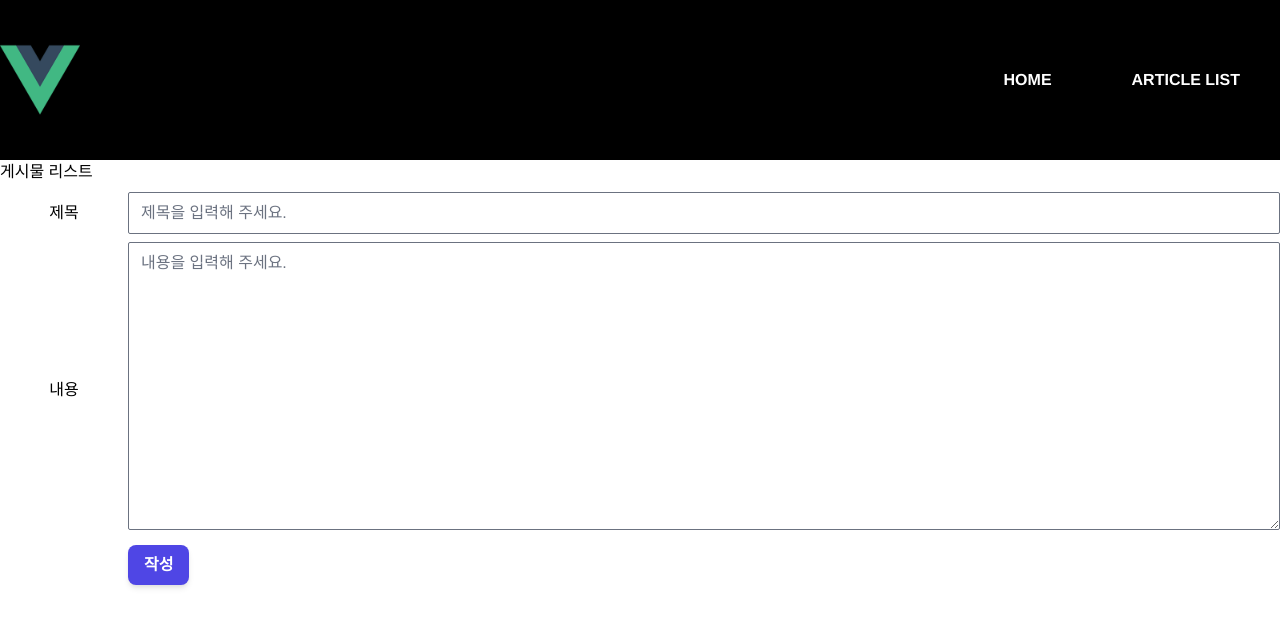
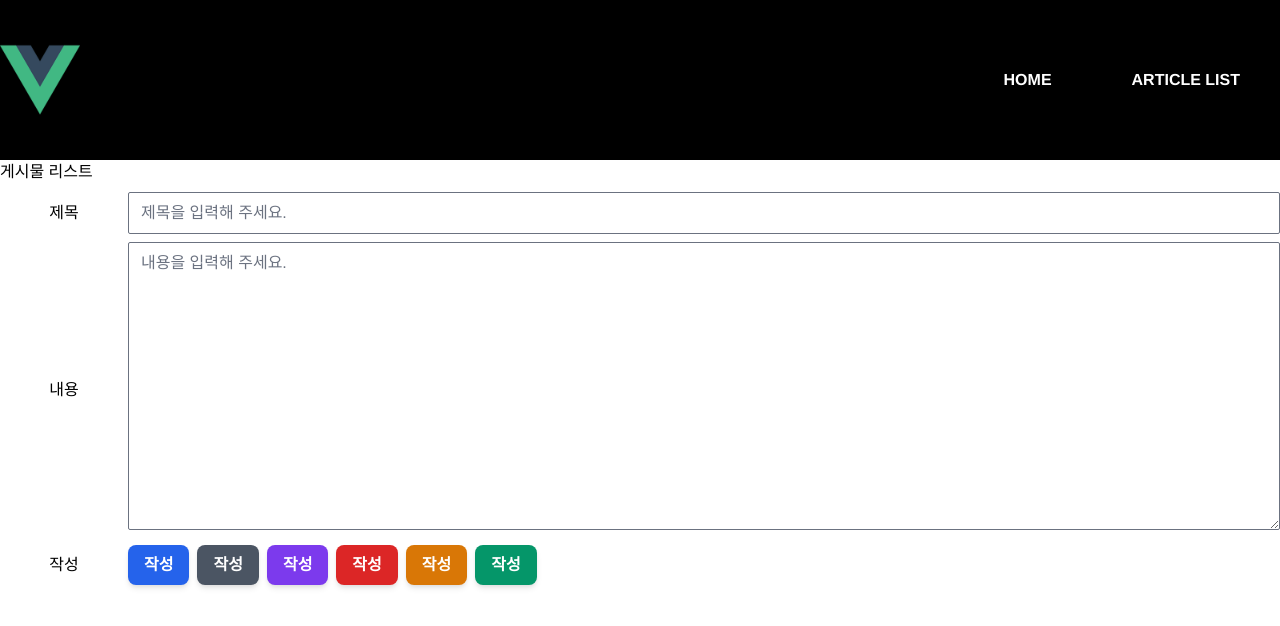
Before and after one commit to d8040/vue_exam, a Vue app: page /article/list in a window 1280 px wide. Shown: the top 626 px of the page. Built offline with nearby package versions, Linux system fonts and the light colour scheme.

Commit message:
상황별 버튼 CSS 생성

```diff
--- a/src/App.vue
+++ b/src/App.vue
@@ -2,7 +2,7 @@
   <header class="header-bar h-40 bg-black">
     <div class="container mx-auto flex h-full text-white">
       <router-link to="/" class="h-full flex items-center">
-        <img class="block w-20" src="./assets/logo.png" alt="">
+        <img class="block w-20" src="./assets/logo.png" alt="" />
       </router-link>
 
       <div class="flex-grow"></div>
@@ -10,12 +10,18 @@
       <nav class="header-bar__menu-box-1">
         <ul class="flex h-full">
           <li>
-            <router-link to="/" class="h-full flex items-center font-bold px-10 hover:bg-white hover:text-black">
+            <router-link
+              to="/"
+              class="h-full flex items-center font-bold px-10 hover:bg-white hover:text-black"
+            >
               HOME
             </router-link>
           </li>
           <li>
-            <router-link to="/article/list" class="h-full flex items-center font-bold px-10 hover:bg-white hover:text-black">
+            <router-link
+              to="/article/list"
+              class="h-full flex items-center font-bold px-10 hover:bg-white hover:text-black"
+            >
               ARTICLE LIST
             </router-link>
           </li>
@@ -29,17 +35,16 @@
 </template>
 
 <script lang="ts">
-import { defineComponent } from 'vue'
+import { defineComponent } from "vue";
 
 export default defineComponent({
-  name: 'App',
-  components: {
-
-  }
-})
+  name: "App",
+  components: {},
+});
 </script>
 <style>
-html, body {
+html,
+body {
   margin: 0;
 }
 #app {
@@ -48,3 +53,26 @@ html, body {
   -moz-osx-font-smoothing: grayscale;
 }
 </style>
+<style lang="postcss">
+.btn-primary {
+  @apply py-2 px-4 bg-blue-600 hover:bg-blue-700 focus:ring-blue-500 focus:ring-offset-blue-200 text-white transition ease-in duration-200 text-center text-base font-semibold shadow-md focus:outline-none focus:ring-2 focus:ring-offset-2 rounded-lg;
+}
+.btn-secondary {
+  @apply py-2 px-4 bg-gray-600 hover:bg-gray-700 focus:ring-gray-500 focus:ring-offset-gray-200 text-white transition ease-in duration-200 text-center text-base font-semibold shadow-md focus:outline-none focus:ring-2 focus:ring-offset-2 rounded-lg;
+}
+.btn-success {
+  @apply py-2 px-4 bg-purple-600 hover:bg-purple-700 focus:ring-purple-500 focus:ring-offset-purple-200 text-white transition ease-in duration-200 text-center text-base font-semibold shadow-md focus:outline-none focus:ring-2 focus:ring-offset-2 rounded-lg;
+}
+.btn-danger {
+  @apply py-2 px-4 bg-red-600 hover:bg-red-700 focus:ring-red-500 focus:ring-offset-red-200 text-white transition ease-in duration-200 text-center text-base font-semibold shadow-md focus:outline-none focus:ring-2 focus:ring-offset-2 rounded-lg;
+}
+.btn-warning {
+  @apply py-2 px-4 bg-yellow-600 hover:bg-yellow-700 focus:ring-yellow-500 focus:ring-offset-yellow-200 text-white transition ease-in duration-200 text-center text-base font-semibold shadow-md focus:outline-none focus:ring-2 focus:ring-offset-2 rounded-lg;
+}
+.btn-info {
+  @apply py-2 px-4 bg-green-600 hover:bg-green-700 focus:ring-green-500 focus:ring-offset-green-200 text-white transition ease-in duration-200 text-center text-base font-semibold shadow-md focus:outline-none focus:ring-2 focus:ring-offset-2 rounded-lg;
+}
+.btns > [class*="btn-"] + [class*="btn-"] {
+  margin-left: theme("spacing.2");
+}
+</style>
--- a/src/index.css
+++ b/src/index.css
@@ -32,7 +32,3 @@ html {
   -webkit-font-smoothing: antialiased;
   -moz-osx-font-smoothing: grayscale;
 }
-
-.btn-primary {
-  @apply py-2 px-4 bg-indigo-600 hover:bg-indigo-700 focus:ring-indigo-500 focus:ring-offset-indigo-200 text-white transition ease-in duration-200 text-center text-base font-semibold shadow-md focus:outline-none focus:ring-2 focus:ring-offset-2 rounded-lg;
-}
--- a/src/pages/ArticleListPage.vue
+++ b/src/pages/ArticleListPage.vue
@@ -5,13 +5,27 @@
     <div class="container mx-auto">
       <form action="">
         <FormRow title="제목">
-          <input type="text" class="form-row-input" placeholder="제목을 입력해 주세요.">
+          <input
+            type="text"
+            class="form-row-input"
+            placeholder="제목을 입력해 주세요."
+          />
         </FormRow>
         <FormRow title="내용">
-          <textarea class="form-row-input" placeholder="내용을 입력해 주세요."></textarea>
+          <textarea
+            class="form-row-input"
+            placeholder="내용을 입력해 주세요."
+          ></textarea>
         </FormRow>
-        <FormRow>
-          <input type="button" value="작성" class="btn-primary" />
+        <FormRow title="작성">
+          <div class="btns">
+            <input type="button" value="작성" class="btn-primary" />
+            <input type="button" value="작성" class="btn-secondary" />
+            <input type="button" value="작성" class="btn-success" />
+            <input type="button" value="작성" class="btn-danger" />
+            <input type="button" value="작성" class="btn-warning" />
+            <input type="button" value="작성" class="btn-info" />
+          </div>
         </FormRow>
       </form>
     </div>
@@ -19,15 +33,14 @@
 </template>
 
 <script lang="ts">
-import { defineComponent } from 'vue'
-import TitleBar from '../components/TitleBar.vue'
+import { defineComponent } from "vue";
+import TitleBar from "../components/TitleBar.vue";
 
 export default defineComponent({
   components: { TitleBar },
-  name: 'AppListPage',
-})
+  name: "AppListPage",
+});
 </script>
 
 <style scoped>
-
 </style>
```
